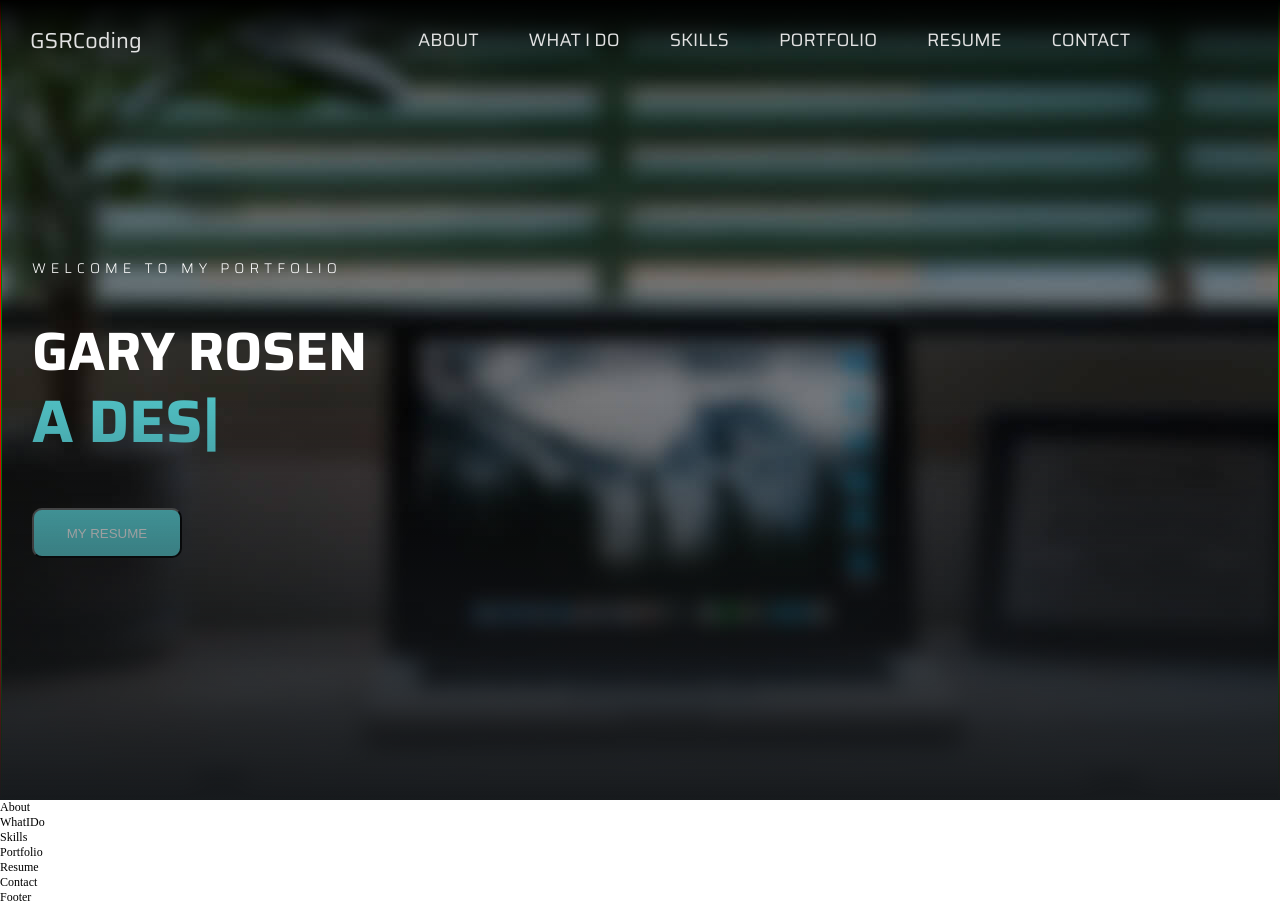
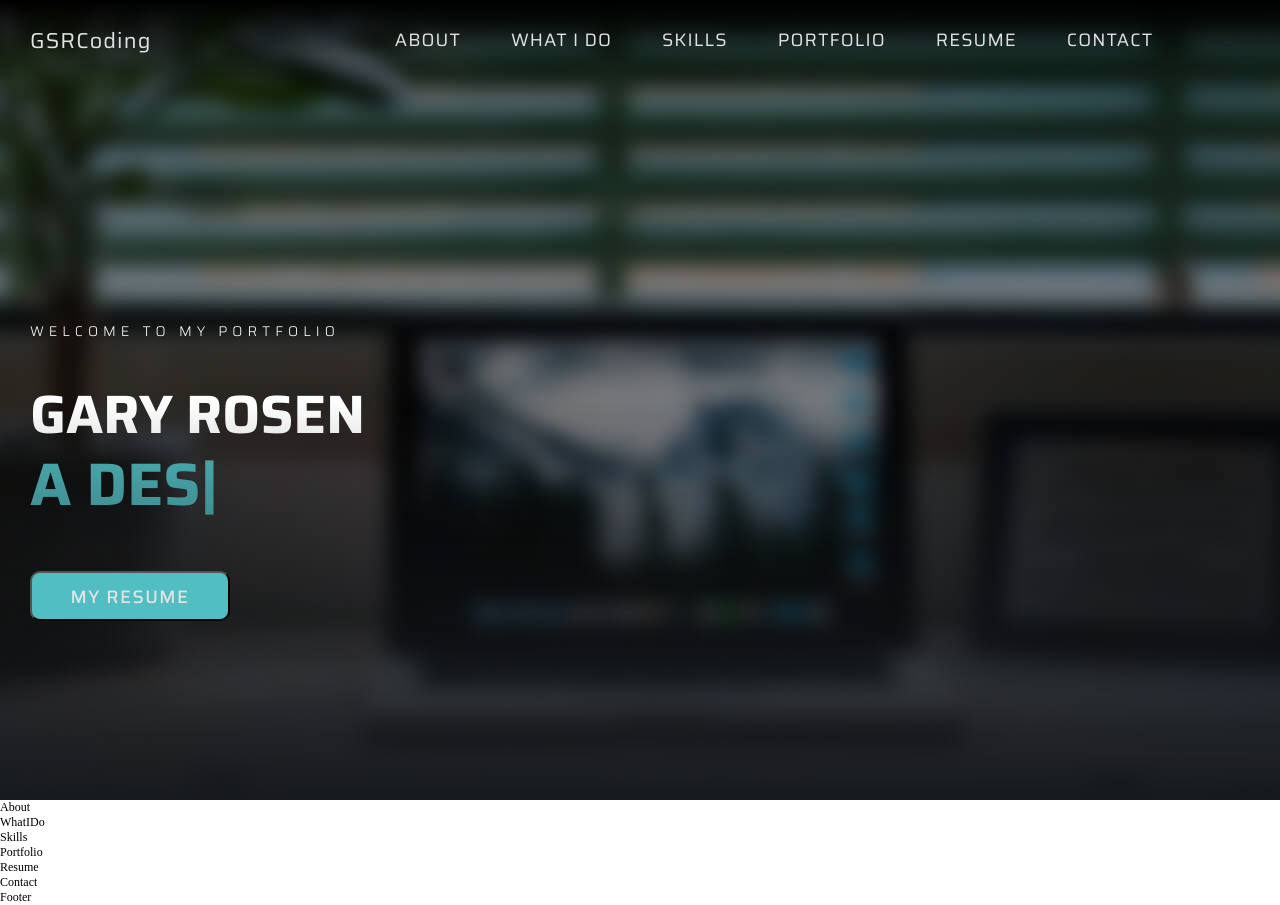
Before and after one commit to grosen-coding/grosen-portfolio, a React (Create React App) app: page / in a window 1280 px wide. Built offline with nearby package versions, Linux system fonts and the light colour scheme.

Commit message:
cleaned up minor styling in header

```diff
--- a/src/components/Header.jsx
+++ b/src/components/Header.jsx
@@ -36,7 +36,7 @@ const Container = styled.header`
   background-repeat: no-repeat;
   color: white;
   font-family: var(--font-title);
-  border: 1px solid red;
+  /* border: 1px solid red; */
 
   &:before {
     position: absolute;
@@ -66,5 +66,5 @@ const Wrap = styled.div`
   max-width: 100%;
   margin: 0 auto;
   height: 100%;
-  border: 1px solid green;
+  /* border: 1px solid green; */
 `;
--- a/src/components/NavBar.jsx
+++ b/src/components/NavBar.jsx
@@ -71,15 +71,21 @@ const Nav = styled.nav`
   top: 0;
   right: 0;
   left: 0;
-
-  background: linear-gradient(to bottom, #000, #0003 70%, #0000);
-
   background: linear-gradient(to bottom, #000, #0003 70%, #0000);
   transition: background 0.9s; /* control how smooth the background changes */
 
   &.scrolled {
     background: #0a0a0a;
     /* transition: background 0.9s; */
+  }
+
+  a {
+    transition: 0.25s;
+    letter-spacing: 1.1px;
+  }
+
+  a:hover {
+    color: var(--color-primary);
   }
 `;
 
@@ -116,14 +122,6 @@ const NavMenu = styled.div`
       text-transform: uppercase;
       font-size: 1.5rem;
       padding: 0 25px;
-
-      a {
-        transition: 0.25s;
-      }
-
-      a:hover {
-        color: var(--color-primary);
-      }
     }
   }
 `;
--- a/src/sections/Hero.jsx
+++ b/src/sections/Hero.jsx
@@ -57,7 +57,7 @@ const LandingPage = styled.div`
   height: auto;
   display: flex;
   flex-direction: column;
-  padding-top: 20%;
+  padding-top: 25%;
   padding-left: 30px;
   text-transform: uppercase;
 
@@ -80,16 +80,33 @@ const LandingPage = styled.div`
 `;
 
 const Button = styled.button`
-  width: 150px;
+  width: 200px;
   height: 50px;
   margin-top: 40px;
   background-color: var(--color-primary);
   border-radius: 10px;
   padding: 10px 20px;
+  display: block;
   cursor: pointer;
+  z-index: 5;
+  transition: 0.25s;
+
+  &:hover {
+    background-color: #e2e2e2;
+    border: 2px solid var(--color-primary);
+    transition: 0.25s;
+  }
+
+  &:hover a {
+    color: var(--color-primary);
+  }
 
   a {
     text-transform: uppercase;
     font-weight: 500;
+    font-size: 1.5rem;
+    font-family: var(--font-title);
+    letter-spacing: 1.5px;
+    transition: 0.25s;
   }
 `;
```
